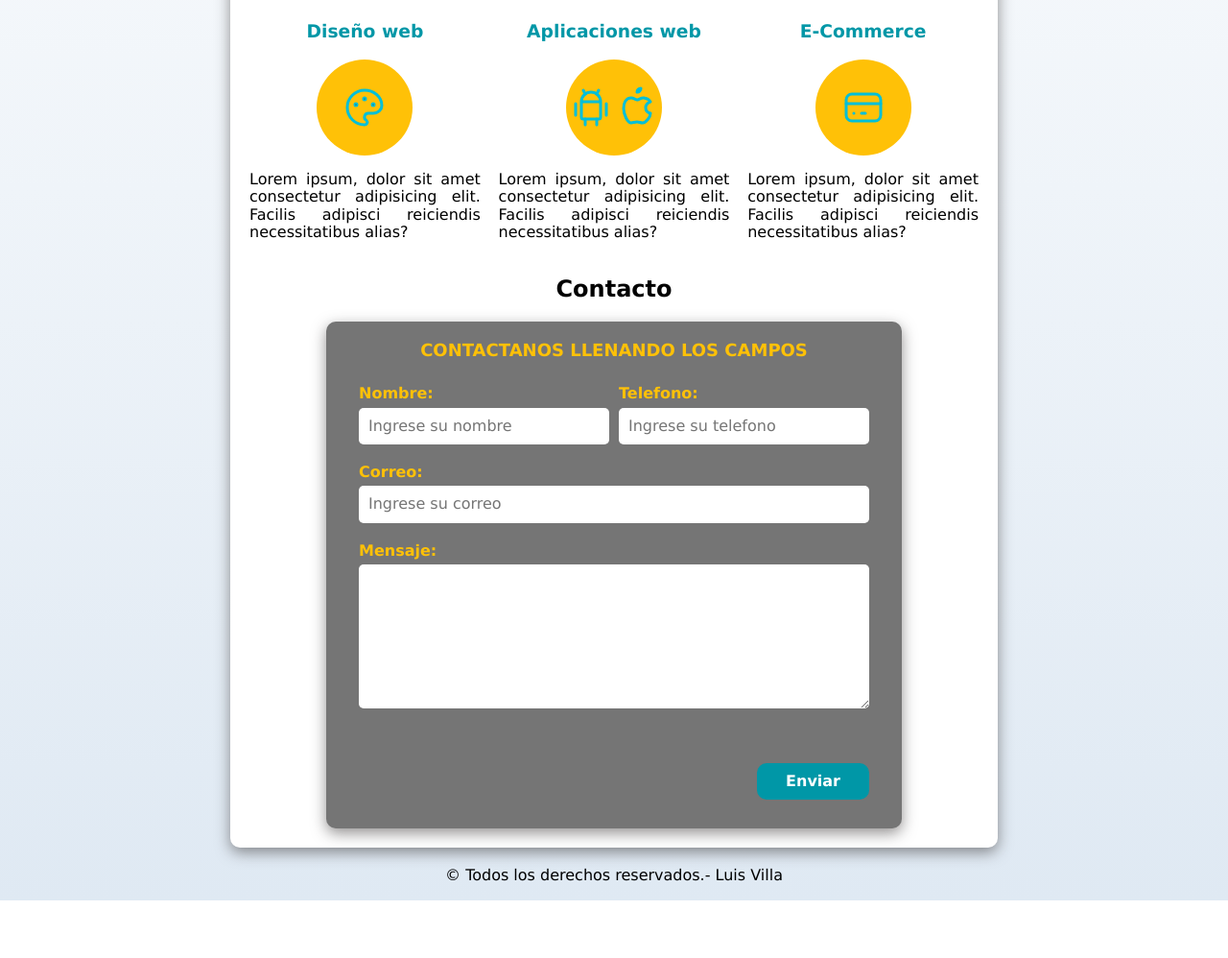
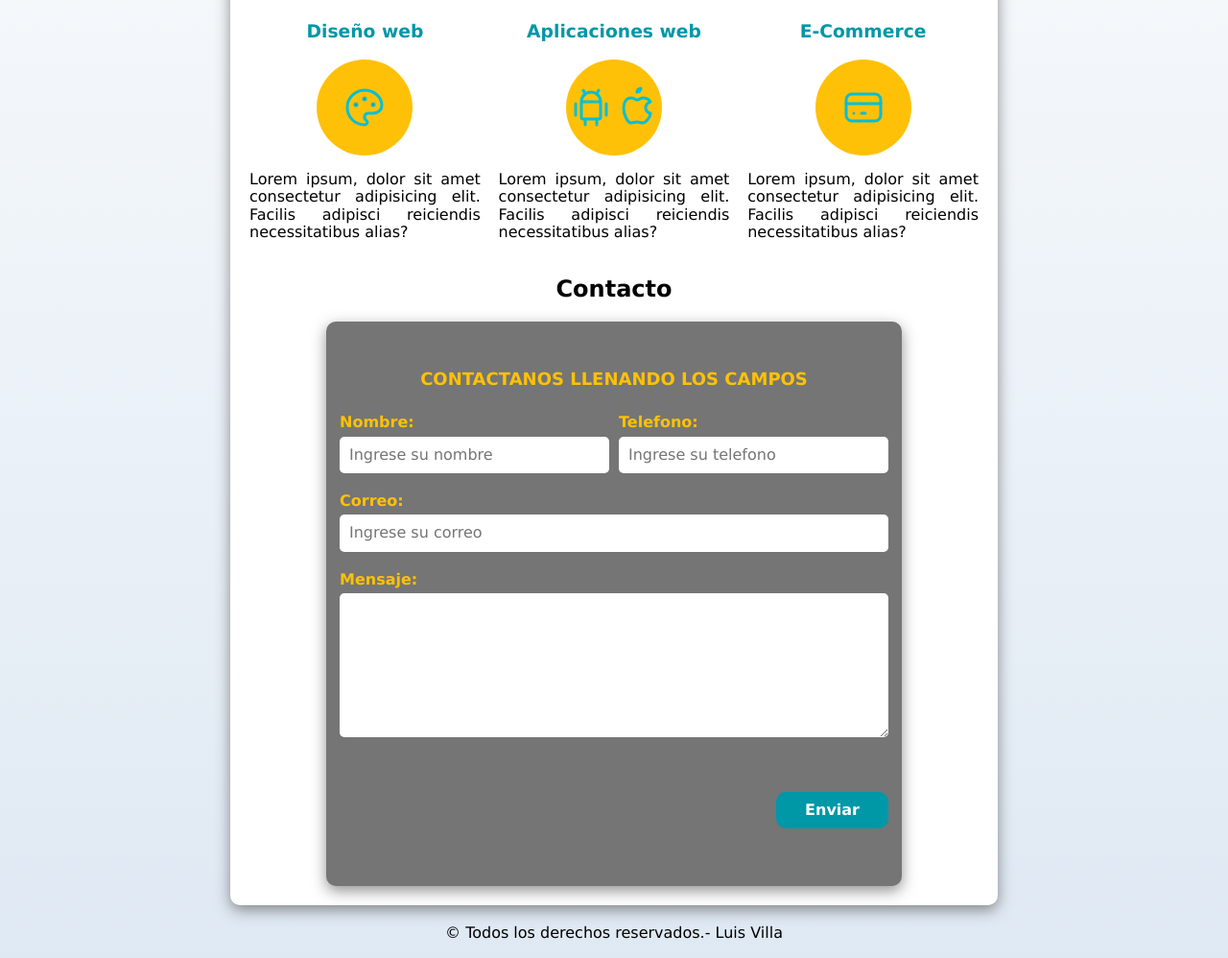
Before and after one commit to LuisVilla12/PS-01-FreelancerPersonal, a plain HTML site: page index.html in a window 1280 px wide. Shown: the part 546-1544 px from the top of the page at 96% size. Before the commit the page ends 1484 px from the top, so only its background shows below. Drawn offline with Linux system fonts and the light colour scheme.

Commit message:
v02 Actual

```diff
--- a/css/style.css
+++ b/css/style.css
@@ -234,7 +234,7 @@ img {
     background-color: var(--gris);
     width: min(60rem, 100%);
     margin: 0 auto;
-    padding: 2rem;
+    padding: 5rem 0;
     border-radius: 1rem;
 }
 
```
